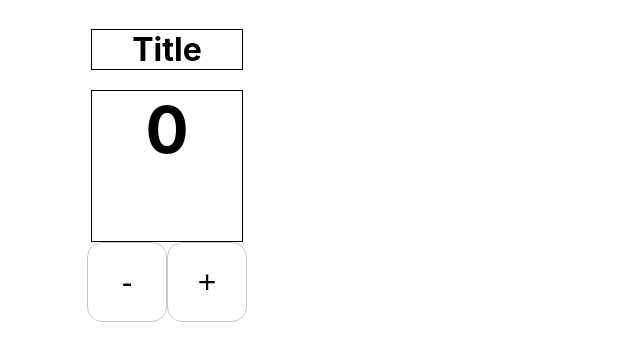
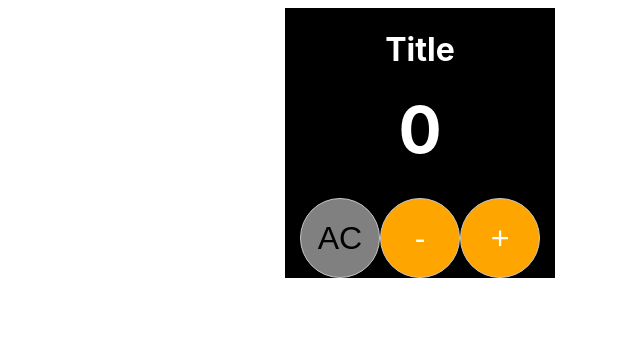
Before and after one commit to leeyooooo/layout-react, a React (Create React App) app: page / in a window 1280 px wide. Shown: the top 360 px of the page, without its empty margins (473-1113 px from the left). Built offline with nearby package versions, Linux system fonts and the light colour scheme.

Commit message:
add AC &apple background

```diff
--- a/src/components/Counter/index.jsx
+++ b/src/components/Counter/index.jsx
@@ -6,6 +6,7 @@ const TitleStyle = styled.h1`
   width: 150px;
   text-align: center;
   margin-bottom: 20px;
+  color:white;
 `;
 const CountStyle = styled.div`
   width: 150px;
@@ -15,14 +16,30 @@ const CountStyle = styled.div`
   font-weight: bold;
   text-align: center;
   align-items: center;
+  color:white;
 `;
 const CountBtn = styled.button`
   width: 80px;
   height: 80px;
-  background: transparent;
+  background: orange;
   border: 1px solid #c8c8c8;
-  border-radius: 15px;
+  border-radius: 100px;
   font-size: 2rem;
+  color:white;
+  &:hover {
+    cursor: pointer;
+    background: #c8c8c8;
+    color: #ffffff;
+  }
+`;
+const AcBtn = styled.button`
+  width: 80px;
+  height: 80px;
+  background: gray;
+  border: 1px solid #c8c8c8;
+  border-radius: 100px;
+  font-size: 2rem;
+  color:black;
   &:hover {
     cursor: pointer;
     background: #c8c8c8;
@@ -37,9 +54,13 @@ const BtnGroup = styled.div`
 `;
 
 const Layout = styled.div`
+  height:270px;
+  width:270px;
   display: flex;
   flex-direction: column;
   align-items: center;
+  background:black;
+  margin-left:750px;
 `;
 
 const Counter = () => {
@@ -50,15 +71,19 @@ const Counter = () => {
     };
     const handleDecrease = () => {
       setCount((prev) => (prev -= 1));
-  };
+    }
+  return (
 
-  return (
     <Layout>
 
         <TitleStyle>Title</TitleStyle>
         <CountStyle>{count}</CountStyle>
 
       <BtnGroup>
+        <AcBtn
+          onClick={()=>{
+          setCount(0);
+        }}>AC</AcBtn>
         <CountBtn onClick={handleDecrease}>-</CountBtn>
         <CountBtn onClick={handleIncrease}>+</CountBtn>
       </BtnGroup>
```
Lines whose indentation alone changed are shown as unchanged.
